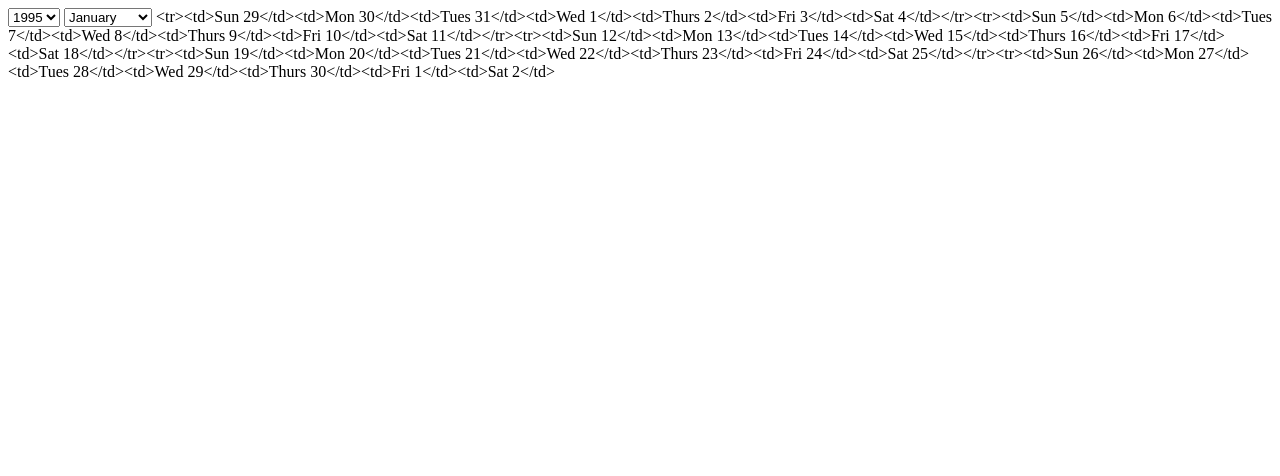
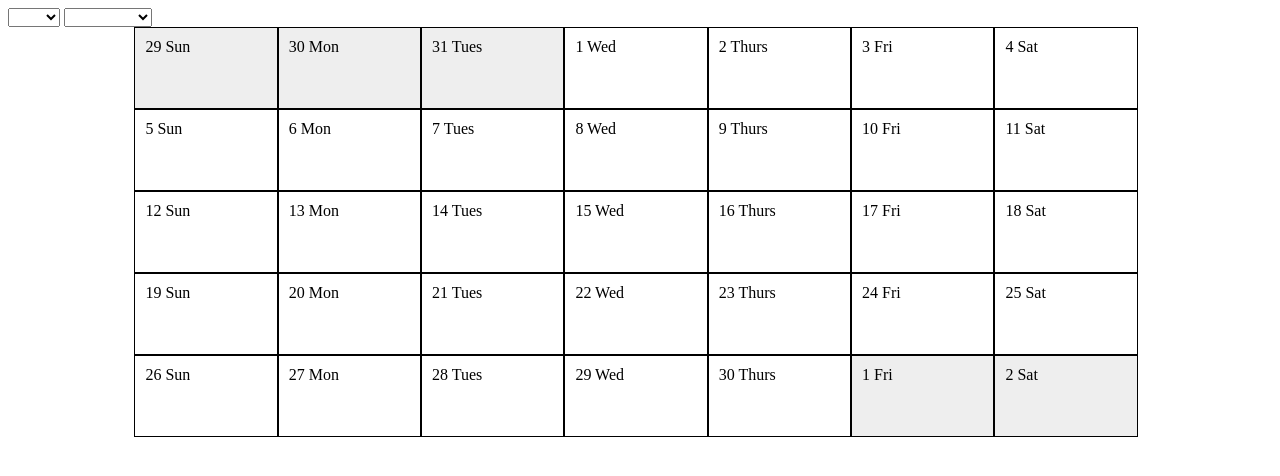
Before and after one commit to justinwellsstew/calendar, a website: page app/index.html in a window 1280 px wide. Drawn offline with Linux system fonts and the light colour scheme.

Commit message:
created calendar with days

```diff
--- a/app/app.js
+++ b/app/app.js
@@ -24,34 +24,10 @@ angular.module('calendarDemoApp', [])
 
             // var selectedDate =  new Date($scope.selectedMonth $scope.selectedYear)
             var date = new Date();
-            var month = date.getMonth();
-            console.log(month);
+            $scope.monthNumber = date.getMonth();
             var range = CalendarRange.getMonthlyRange(new Date());
-            var monthRange = range.days;
-            console.log(range);
 
-
-
-            var displayMonth = "";
-
-            angular.forEach(monthRange, function(value, key) {
-
-                if (key == 0) {
-                    displayMonth += '<tr>'
-                } else if (key % 7 == 0 && key != 0 && key != monthRange.length) {
-                    displayMonth += '</tr><tr>';
-                }
-                displayMonth = displayMonth + '<td>' + $scope.weekdays[key % 7] + ' ' + value.day + '</td>';
-                if (key == monthRange.length) {
-                    displayMonth += "</tr>";
-                }
-            });
-
-            // angular.element(document).find('#calendar').html(displayMonth);
-
-            $scope.displayMonth = displayMonth;
-
-
+            $scope.month = range.days;
 
         }
 
--- a/app/main.css
+++ b/app/main.css
@@ -1,7 +1,18 @@
 /* your css code goes here */
 
-td {
-	width: 60px;
+.container {
+	margin: auto;
+	width: 80%;
+}
+
+.dayOfMonth{
+	display:inline-block;
+	width: 12%;
 	height: 60px;
+	padding: 10px;
 	border: 1px solid black;
 }
+
+.outsideOFMonth {
+	background-color: #eeeeee;
+}
--- a/app/templates/calendar.html
+++ b/app/templates/calendar.html
@@ -1,12 +1,10 @@
 
-
-<select>
-<option ng-repeat = "year in years" value="{{year}}" ng-model="selectedYear"> {{year}} </option>
-</select>
-
-<select>
-<option ng-repeat = "month in months" value="{{month}}" ng-model="selectedMonth"> {{month}} </option>
-</select>
-<table id="calendar">
-		{{displayMonth}}
-</table>
+<select ng-options="year for year in years" ng-model="selectedYear"></select>
+<select ng-options="month for month in months" ng-model="selectedMonth"></select>
+<br>
+<div class="container">
+	<div ng-repeat="(key, day) in month" class="dayOfMonth" ng-class="{outsideOFMonth : day.month != monthNumber}">
+	{{day.day}}
+	{{weekdays[key % 7]}}
+	</div>
+</div>
```
Also changed, not shown: 1 other file.
